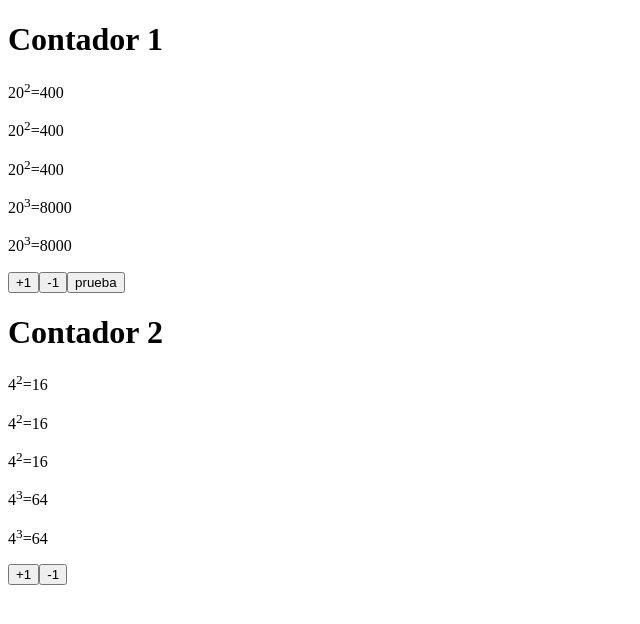
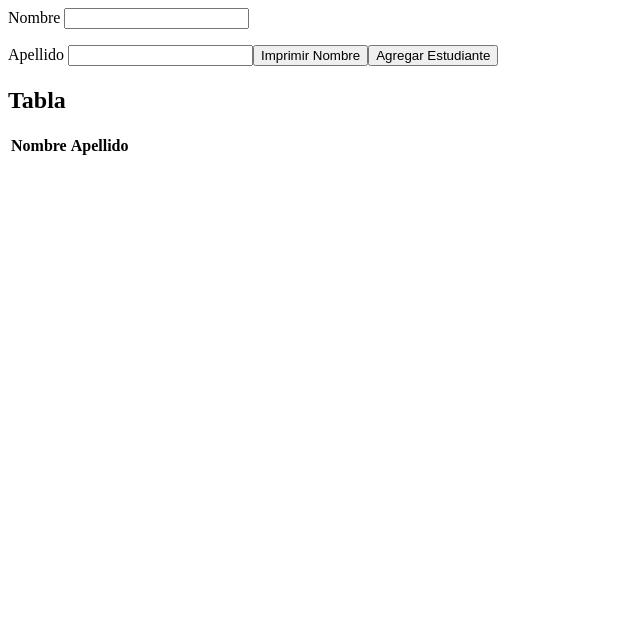
Before and after one commit to jisantamariar1/pw_vue_u2_js, a Vue app: page / in a window 1280 px wide. Shown: the top 624 px of the page, without its empty margins (0-640 px from the left). Built offline with nearby package versions, Linux system fonts and the light colour scheme.

Commit message:
Directivas en Vue Parte 2

```diff
--- a/src/App.vue
+++ b/src/App.vue
@@ -1,15 +1,18 @@
 <template>
   <div>
-    <ContadorView />
+    <!-- <ContadorView /> -->
+     <DirectivasView />
 
   </div>
 </template>
 
 <script>
-import ContadorView from '../src/views/ContadorView.vue'
+import ContadorView from '../src/views/ContadorView.vue';
+import DirectivasView from './views/DirectivasView.vue';
 export default {
   components:{
-    ContadorView
+    ContadorView,
+    DirectivasView
 
   },
 
--- /dev/null
+++ b/src/components/Directivas.vue
@@ -0,0 +1,79 @@
+<template>
+    <div>
+        <label for="id_nombre">Nombre </label>
+        <input v-model="nombre" id="id_nombre" type="text">
+        <p>{{ nombre }}</p>
+
+        <label for="id_apellido">Apellido </label>
+        <input v-model="apellido" id="id_apellido" type="text">
+
+        <button v-on:click="imprimirNombre()">Imprimir Nombre</button>
+        <button v-on:click="agregarEstudiante()">Agregar Estudiante</button>
+        <h1>{{ arreglo[0] }}</h1>
+
+        <ul>
+            <!-- <li v-for="estudiante in arreglo" :key="estudiante.nombre"> -->
+            <li v-show="nombre" v-for="{ nombre, apellido } in arreglo" :key="nombre">
+
+                {{ nombre }}-{{ apellido }}
+            </li>
+
+        </ul>
+        <h2>Tabla</h2>
+        <table>
+            <thead>
+                <tr>
+                    <th>Nombre</th>
+                    <th>Apellido</th>
+                </tr>
+
+            </thead>
+            <tbody>
+                <tr v-for="{nombre, apellido} in arreglo" :key="apellido">
+                    <td>{{ nombre }}</td>
+                    <td>{{apellido }}</td>
+                </tr>
+
+            </tbody>
+        </table>
+
+
+    </div>
+</template>
+
+<script>
+export default {
+    data() {
+        return {
+            nombre: null,
+            apellido: null,
+            // arreglo:[1,2,3,4]
+            arreglo: [],
+        }
+    },
+    methods: {
+        imprimirNombre() {
+            console.log(this.nombre)
+
+
+        },
+        agregarEstudiante() {
+            const estu = {
+                nombre: this.nombre,
+                apellido: this.apellido
+            };
+            console.log("Se agrega estudiante");
+            console.log(estu);
+            this.arreglo.push(estu);
+            this.limpiarFormulario();
+        },
+        limpiarFormulario() {
+            this.nombre = null;
+            this.apellido = null;
+        }
+    }
+
+}
+</script>
+
+<style></style>
--- /dev/null
+++ b/src/views/DirectivasView.vue
@@ -0,0 +1,17 @@
+<template>
+  <Directivas />
+</template>
+
+<script>
+import Directivas from '../components/Directivas.vue';
+export default {
+    components:{
+        Directivas
+    }
+
+}
+</script>
+
+<style>
+
+</style>
```
